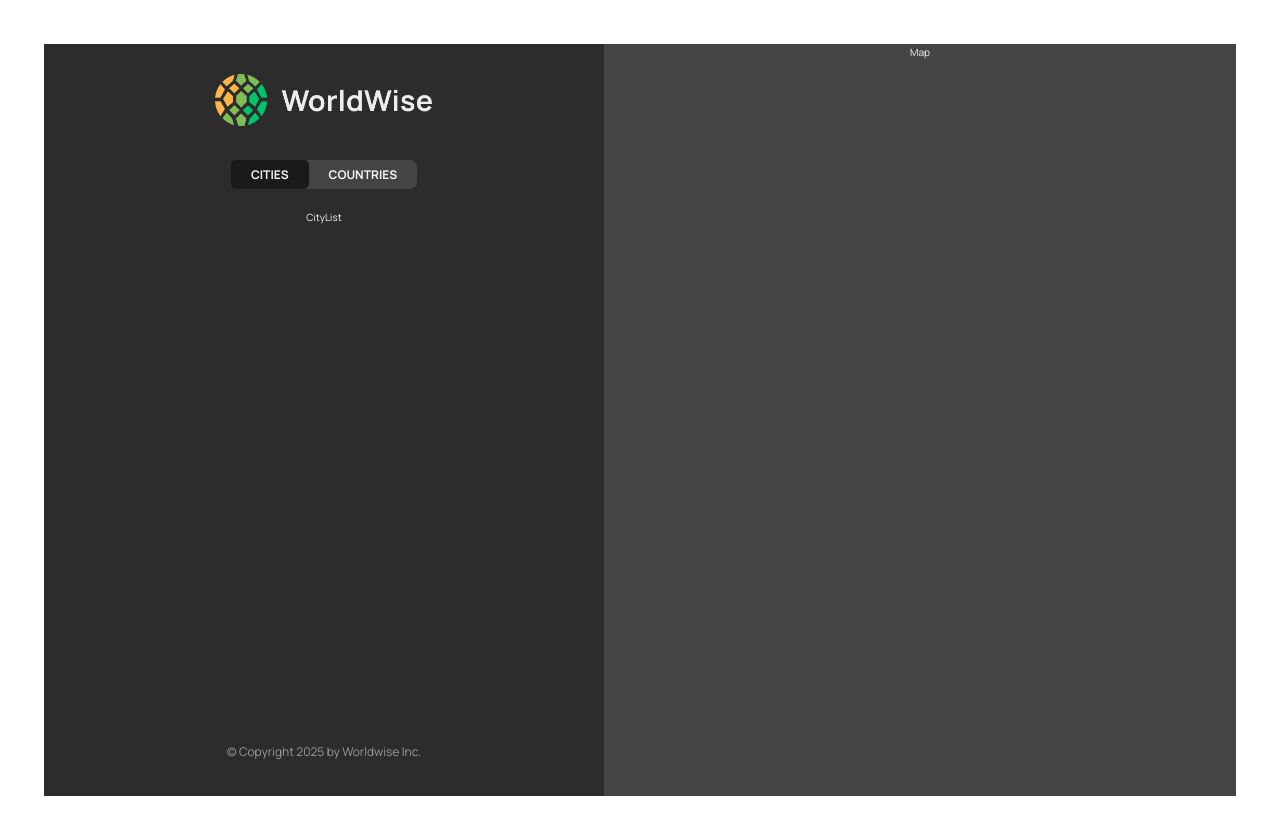
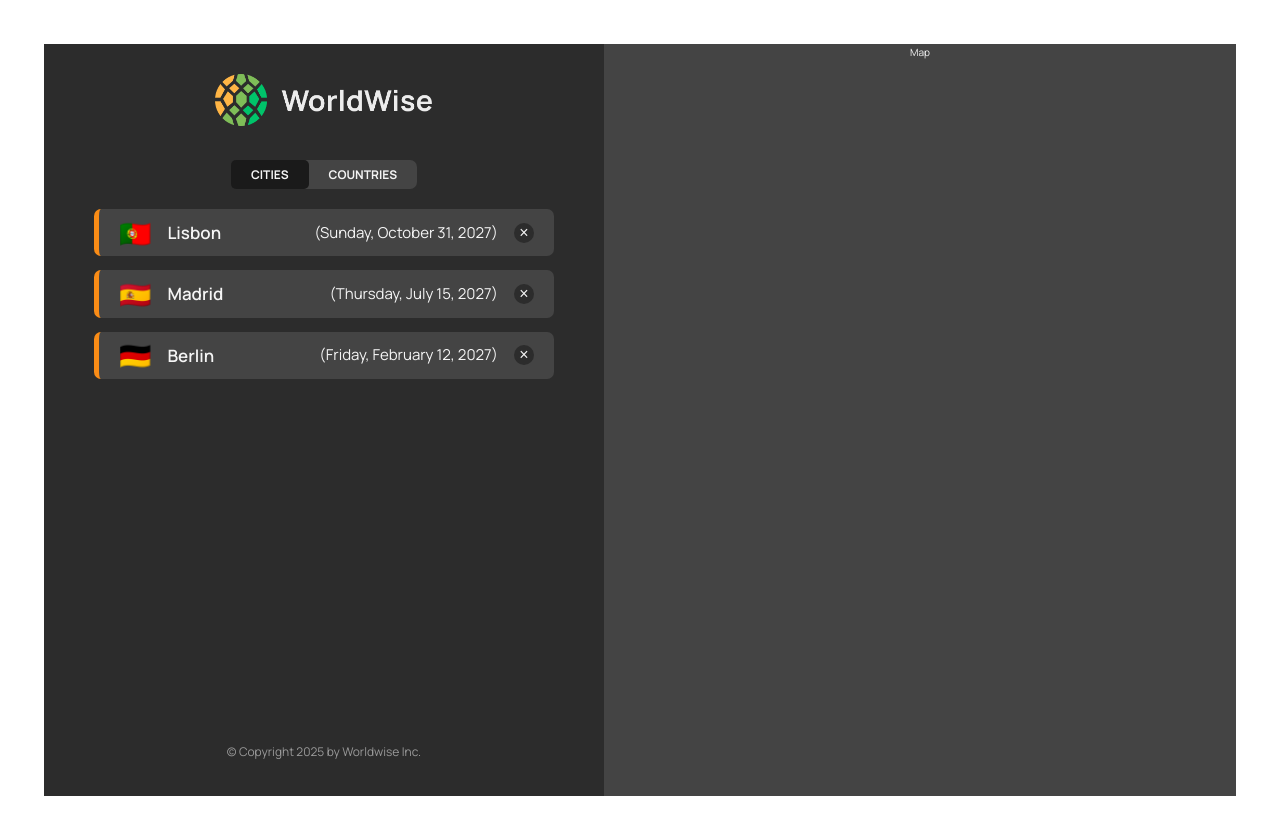
Before and after one commit to JasserBA/react-redux-nextjs-learning, a React (Vite) app in the folder section-17/worldwise/: page /app/cities in a window 1280 px wide. Shown: the top 834 px of the page. Built offline with nearby package versions, Linux system fonts and the light colour scheme; no server answers; data requests are answered from the project's data file.

Commit message:
Added country list component and API data fetching to App component

```diff
--- /dev/null
+++ b/section-17/worldwise/data/countries.json
@@ -0,0 +1,5 @@
+{
+  "countries": [
+
+  ]
+}
--- a/section-17/worldwise/src/App.jsx
+++ b/section-17/worldwise/src/App.jsx
@@ -7,15 +7,58 @@ import Homepage from "./pages/Homepage";
 import Login from "./pages/Login";
 import { AppLayout } from "./pages/AppLayout";
 import { CityList } from "./components/CityList";
+import { CountryList } from "./components/CountryList";
+import { useEffect, useState } from "react";
 
+const URL = "http://localhost:8000";
 function App() {
+  const [cities, setCities] = useState([]);
+  const [countries, setCountries] = useState([]);
+  const [isLoading, setIsLoading] = useState(false);
+
+  useEffect(() => {
+    async function fetchCities() {
+      try {
+        setIsLoading(true);
+        const res = await fetch(`${URL}/cities`);
+        const data = await res.json();
+        setCities(data);
+      } catch (error) {
+        console.error(error);
+      } finally {
+        setIsLoading(false);
+      }
+    }
+
+    async function fetchCountries() {
+      try {
+        setIsLoading(true);
+        const res = await fetch(`${URL}/countries`);
+        const data = await res.json();
+        setCountries(data);
+      } catch (error) {
+        console.error(error);
+      } finally {
+        setIsLoading(false);
+      }
+    }
+
+    fetchCities();
+    fetchCountries();
+  }, [setCities, setCountries]);
   return (
     <BrowserRouter>
       <Routes>
         <Route index path="/" element={<Homepage />} />
         <Route path="app" element={<AppLayout />}>
-          <Route path="cities" element={<CityList />} />
-          <Route path="countries" element={<p>List of countries</p>} />
+          <Route
+            path="cities"
+            element={<CityList data={cities} isLoading={isLoading} />}
+          />
+          <Route
+            path="countries"
+            element={<CountryList data={countries} isLoading={isLoading} />}
+          />
           <Route path="form" element={<p>Form</p>} />
         </Route>
         <Route path="product" element={<Product />} />
--- /dev/null
+++ b/section-17/worldwise/src/components/CityItem.jsx
@@ -0,0 +1,23 @@
+import styles from "./CityItem.module.css";
+
+const formatDate = (date) =>
+  new Intl.DateTimeFormat("en", {
+    day: "numeric",
+    month: "long",
+    year: "numeric",
+    weekday: "long",
+  }).format(new Date(date));
+
+export const CityItem = ({ city }) => {
+  console.log(city);
+
+  const { cityName, emoji, date } = city;
+  return (
+    <li className={styles.cityItem}>
+      <span className={styles.emoji}>{emoji || "🌍"}</span>
+      <h3 className={styles.name}>{cityName}</h3>
+      <time className={styles.date}>({formatDate(date)})</time>
+      <button className={styles.deleteBtn}>&times;</button>
+    </li>
+  );
+};
--- a/section-17/worldwise/src/components/CityList.jsx
+++ b/section-17/worldwise/src/components/CityList.jsx
@@ -1,4 +1,16 @@
 import styles from "./CityList.module.css";
-export const CityList = () => {
-  return <div className={styles.cityList}>CityList</div>;
+import Spinner from "./Spinner";
+import { CityItem } from "./CityItem";
+import Message from "./Message";
+
+export const CityList = ({ data, isLoading }) => {
+  if (isLoading) return <Spinner />;
+  if (!data.length) return <Message message="Add your first city" />;
+  return (
+    <ul className={styles.cityList}>
+      {data.map((city, index) => (
+        <CityItem key={index} city={city} />
+      ))}
+    </ul>
+  );
 };
--- a/section-17/worldwise/src/components/CountryList.jsx
+++ b/section-17/worldwise/src/components/CountryList.jsx
@@ -1,5 +1,16 @@
-import React from "react";
 import styles from "./CountryList.module.css";
-export const CountryList = () => {
-  return <div className={styles.countryList}>CountryList</div>;
+import Spinner from "./Spinner";
+import CountryItem from "./CountryItem";
+import Message from "./Message";
+
+export const CountryList = ({ data, isLoading }) => {
+  if (isLoading) return <Spinner />;
+  if (!data.length) return <Message message="Add your first country" />;
+  return (
+    <ul className={styles.countryList}>
+      {data.map((currentCountry, index) => (
+        <CountryItem key={index} currentCountry={currentCountry} />
+      ))}
+    </ul>
+  );
 };
```
